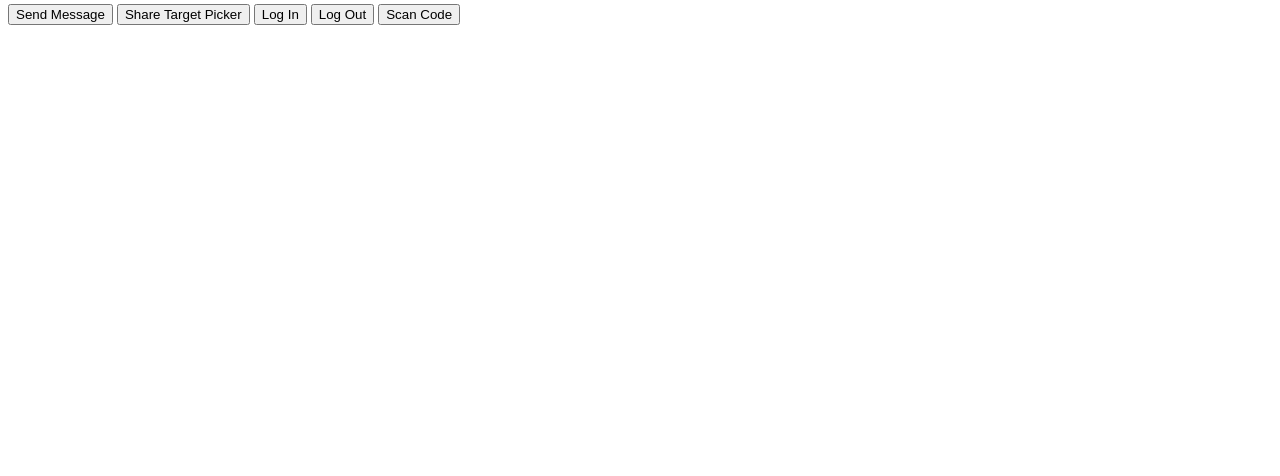
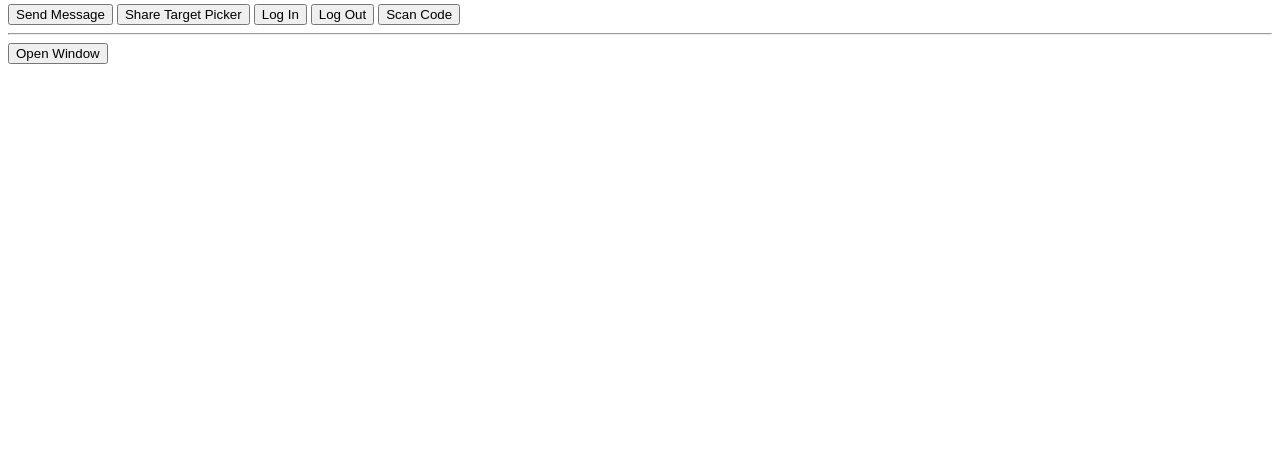
Before and after one commit to nevproject/BSNCR-LineOA, a website: page index.html in a window 1280 px wide. Shown: the part 324-800 px from the top of the page. Drawn offline with Linux system fonts and the light colour scheme.

Commit message:
1 file modified

```diff
--- a/index.html
+++ b/index.html
@@ -25,6 +25,8 @@
     <button id="btnLogIn">Log In</button>
     <button id="btnLogOut">Log Out</button>
     <button id="btnScanCode">Scan Code</button>
+    <hr>
+    <button id="btnOpenWindow">Open Window</button>
   </section>
 
 </body>
```
